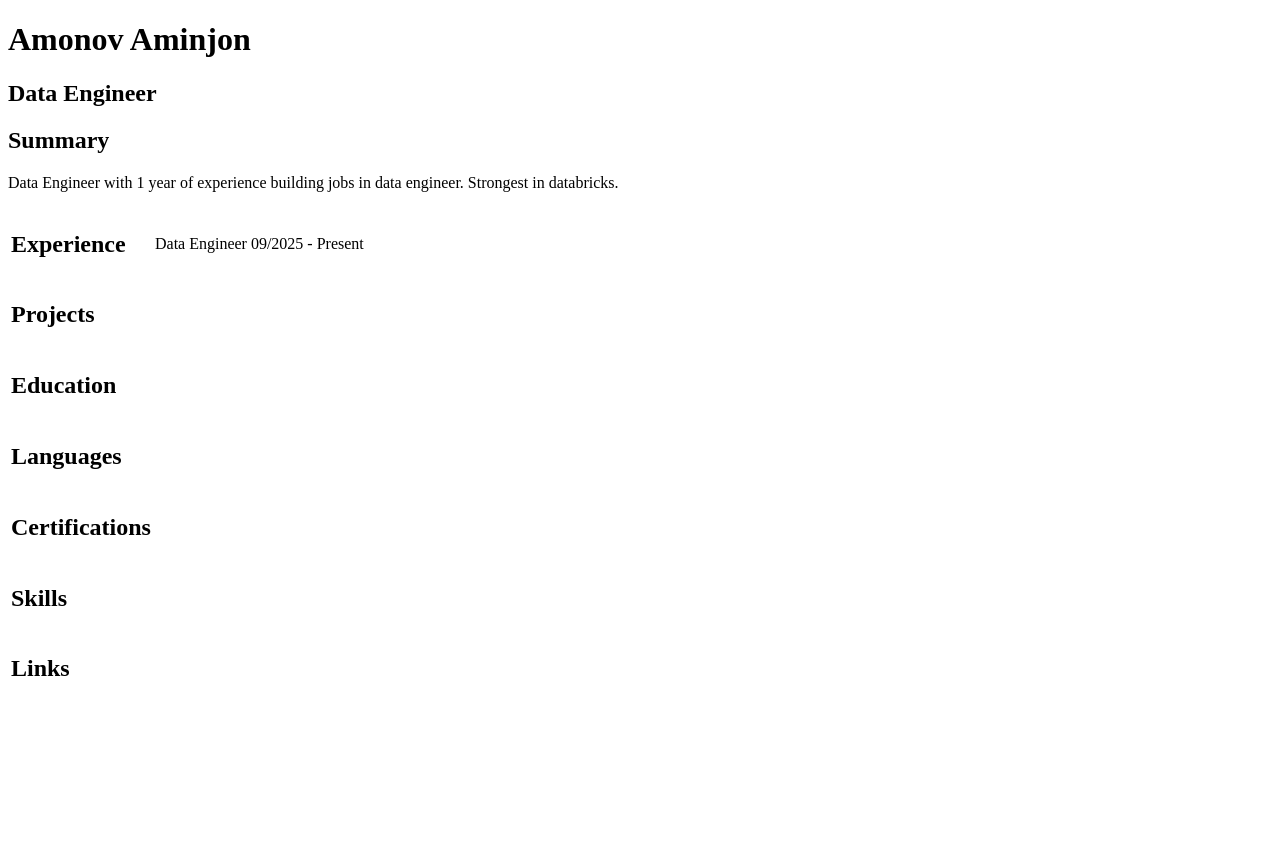
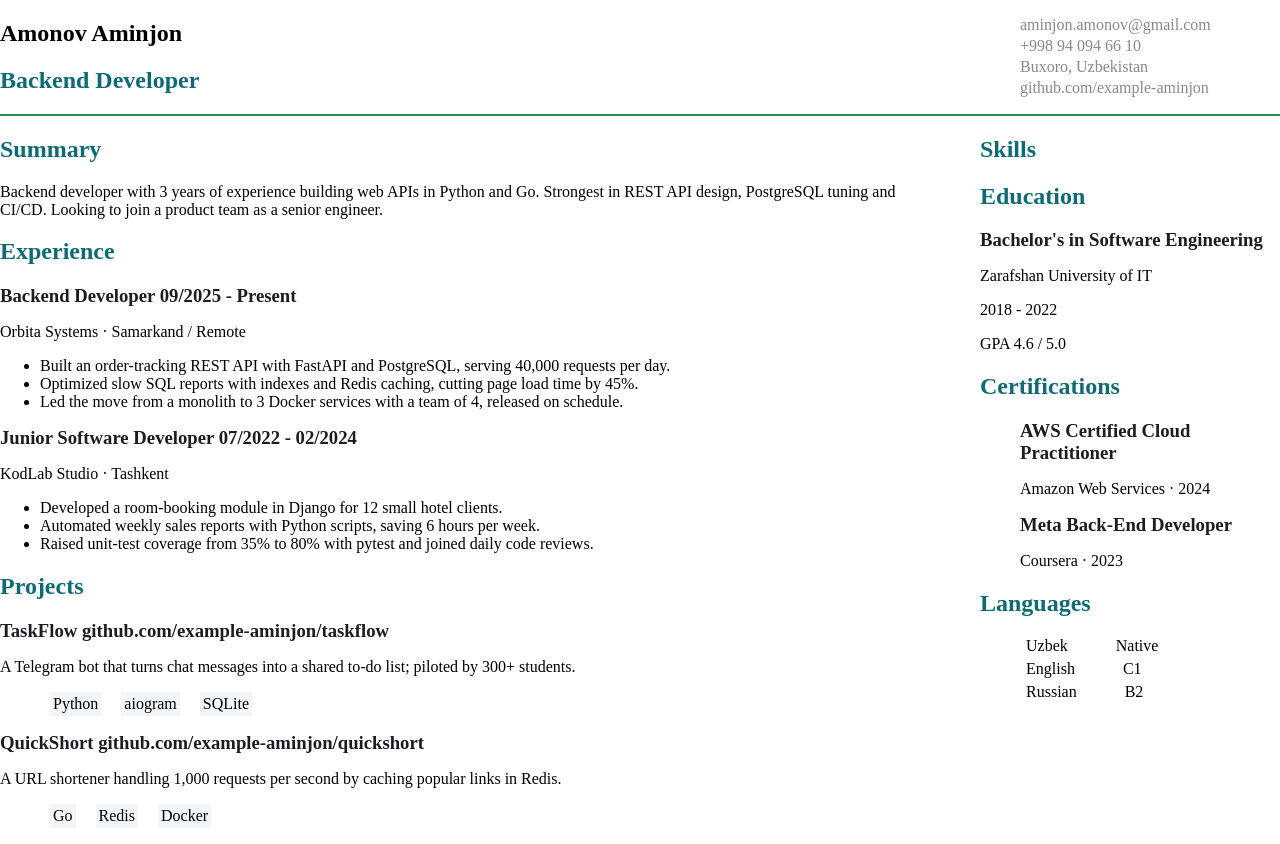
Before and after one commit to 1-1-DI-24/dasturlash-texnologiyalari, a plain HTML site: page cv/aminjonamonov.html in a window 1280 px wide. Before the commit the page ends 800 px from the top, so only its background shows below. Drawn offline with Linux system fonts and the light colour scheme.

Commit message:
added cv

```diff
--- a/cv/aminjonamonov.html
+++ b/cv/aminjonamonov.html
@@ -1,46 +1,142 @@
 <!DOCTYPE html>
 <html lang="en">
+
 <head>
     <meta charset="UTF-8">
     <meta name="viewport" content="width=device-width, initial-scale=1.0">
     <title>CV Amonov Aminjon</title>
+    <link rel="stylesheet" href="style.css">
+    <style>
+        #main {
+            width: 1300px;
+            max-width: 100%;
+            margin: 0 auto;
+        }
+    </style>
 </head>
+
 <body>
-    <h1>Amonov Aminjon</h1>
-    <h2>Data Engineer</h2>
-    <h2>Summary</h2>
-    <p>Data Engineer with 1 year of experience building jobs in data engineer. Strongest in databricks.</p>
-    <table>
-        <tr>
-            <td><h2>Experience</h2></td>
-            <td><p>Data Engineer <span style="text-align: end;">09/2025 - Present</span></p></td>
-        </tr>
-        <tr>
-            <td><h2>Projects</h2></td>
+    <div id="main">
 
-        </tr>
-        <tr>
-            <td><h2>Education</h2></td>
+        <header>
 
-        </tr>
-        <tr>
-            <td><h2>Languages</h2></td>
+            <div class="main-style">
 
-        </tr>
-        <tr>
-            <td><h2>Certifications</h2></td>
+            <section class="name">
+                <h1>Amonov Aminjon</h1>
+                <h2>Backend Developer</h2>
+            </section>
 
-        </tr>
-        <tr>
-            <td><h2>Skills</h2></td>
+            <section class="information">
+                <ul>
+                    <li>aminjon.amonov@gmail.com</li>
+                    <li>+998 94 094 66 10</li>
+                    <li>Buxoro, Uzbekistan</li>
+                    <li>github.com/example-aminjon</li>
+                </ul>
+            </section>
 
-        </tr>
-        <tr>
-            <td><h2>Links</h2></td>
+            </div>
 
-        </tr>
-    </table>
+        </header>
 
-    <a href="http://"></a>
+        <div class="main-style">
+
+            <main>
+
+                <section class="summary">
+                    <h2>Summary</h2>
+                    <p>Backend developer with 3 years of experience building web APIs in Python and Go. Strongest in
+                        REST
+                        API design, PostgreSQL tuning and CI/CD. Looking to join a product team as a senior engineer.
+                    </p>
+                </section>
+
+                <section class="experience">
+                    <h2>Experience</h2>
+                    <h3>Backend Developer <span>09/2025 - Present</span></h3>
+                    <p>Orbita Systems · Samarkand / Remote</p>
+                    <ul>
+                        <li>Built an order-tracking REST API with FastAPI and PostgreSQL, serving 40,000 requests per
+                            day.
+                        </li>
+                        <li>Optimized slow SQL reports with indexes and Redis caching, cutting page load time by 45%.
+                        </li>
+                        <li>Led the move from a monolith to 3 Docker services with a team of 4, released on schedule.
+                        </li>
+                    </ul>
+                    <h3>Junior Software Developer <span>07/2022 - 02/2024</span></h3>
+                    <p>KodLab Studio · Tashkent</p>
+                    <ul>
+                        <li>Developed a room-booking module in Django for 12 small hotel clients.</li>
+                        <li>Automated weekly sales reports with Python scripts, saving 6 hours per week.</li>
+                        <li>Raised unit-test coverage from 35% to 80% with pytest and joined daily code reviews.</li>
+                    </ul>
+                </section>
+
+                <section class="projects">
+                    <h2>Projects</h2>
+                    <h3>TaskFlow <span>github.com/example-aminjon/taskflow</span></h3>
+                    <p>A Telegram bot that turns chat messages into a shared to-do list; piloted by 300+ students.</p>
+                    <ul>
+                        <li>Python</li>
+                        <li>aiogram</li>
+                        <li>SQLite</li>
+                    </ul>
+                    <h3>QuickShort <span>github.com/example-aminjon/quickshort</span></h3>
+                    <p>A URL shortener handling 1,000 requests per second by caching popular links in Redis.</p>
+                    <ul>
+                        <li>Go</li>
+                        <li>Redis</li>
+                        <li>Docker</li>
+                    </ul>
+                </section>
+
+            </main>
+
+            <aside>
+
+                <section class="skills">
+                    <h2>Skills</h2>
+
+                </section>
+
+                <section class="education">
+                    <h2>Education</h2>
+                    <h3>Bachelor's in Software Engineering</h3>
+                    <p>Zarafshan University of IT</p>
+                    <p>2018 - 2022</p>
+                    <p>GPA 4.6 / 5.0</p>
+                </section>
+
+                <section class="certifications">
+                    <h2>Certifications</h2>
+                    <ul>
+                        <li>
+                            <h3>AWS Certified Cloud Practitioner</h3>
+                            <p>Amazon Web Services · 2024</p>
+                        </li>
+                        <li>
+                            <h3>Meta Back-End Developer</h3>
+                            <p>Coursera · 2023</p>
+                        </li>
+                    </ul>
+                </section>
+
+                <section class="languages">
+                    <h2>Languages</h2>
+                    <ul>
+                        <li>Uzbek <span>Native</span></li>
+                        <li>English <span>C1</span></li>
+                        <li>Russian <span>B2</span></li>
+                    </ul>
+                </section>
+
+            </aside>
+
+        </div>
+
+    </div>
 </body>
+
 </html>
--- /dev/null
+++ b/cv/style.css
@@ -0,0 +1,84 @@
+body {
+    margin: 0;
+    padding: 0;
+}
+
+
+#main {
+    width: 1300px;
+    max-width: 100%;
+    margin: 0 auto;
+}
+
+.main-style {
+    display: flex;
+    gap: 36px;
+}
+
+.name {
+    flex: 1;
+    min-width: 0;
+}
+
+.information {
+    width: 300px;
+    flex-shrink: 0;
+}
+
+main {
+    flex: 1;
+    min-width: 0;
+}
+
+aside {
+    width: 300px;
+    flex-shrink: 0;
+}
+
+header {
+    border-bottom: 2px solid seagreen;
+}
+
+.information li {
+    list-style-type: none;
+    margin: 3px 0;
+    color: #8a888a;
+}
+
+.certifications li {
+    list-style: none;
+    margin: 5px 0;
+}
+
+.languages li {
+    list-style: none;
+    margin: 5px 6px;
+}
+
+.languages span {
+    margin-left: 44px;
+}
+
+.projects li {
+    list-style: none;
+    margin: 0 10px;
+    background-color: #f4f5f7;
+    padding: 3px;
+}
+
+.projects ul {
+    display: flex;
+}
+
+h2 {
+    color: #0e6b73;
+}
+
+h3 {
+    color: #1b1d21;
+    margin: 1px auto;
+}
+
+span {
+    text-align: end;
+}
```
